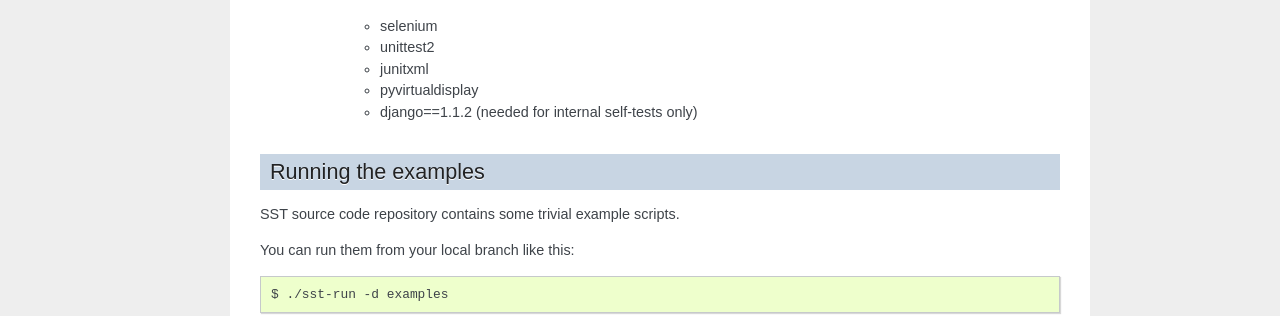
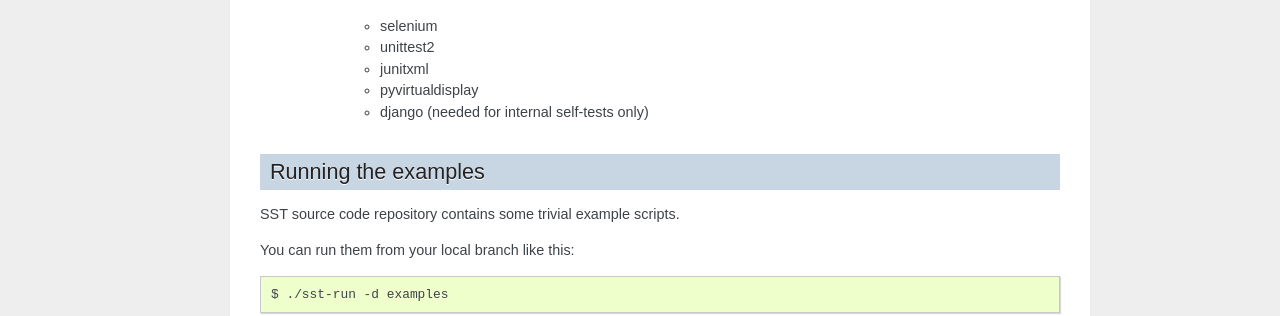
Before and after one commit to Work4Labs/selenium-simple-test, a Sphinx documentation site: the page built from docs/index.rst, in a window 1280 px wide and 900 px high, scrolled down 3685 px. Shown: the part 156-472 px from the top of the window. Built offline with Sphinx 7.4.7, drawn with Linux system fonts in a browser that asks for light colours; pages that are not in the unit, such as notebooks, are missing from menus.

```diff
--- a/docs/index.rst
+++ b/docs/index.rst
@@ -231,7 +231,7 @@ putting the following at the start of the test::
     * unittest2
     * junitxml
     * pyvirtualdisplay
-    * django==1.1.2 (needed for internal self-tests only)
+    * django (needed for internal self-tests only)
 
 ------------------------
     Running the examples
```
Also changed, not shown: 1 other file.
